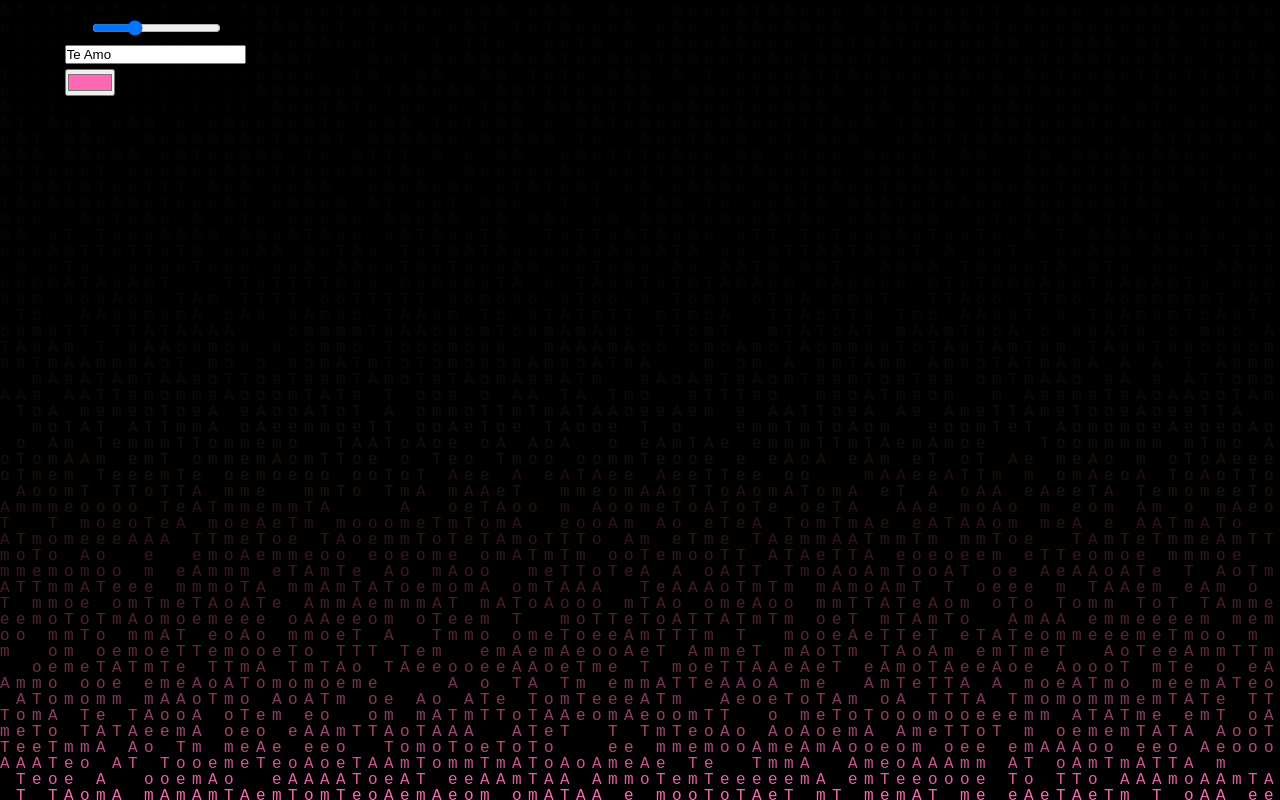
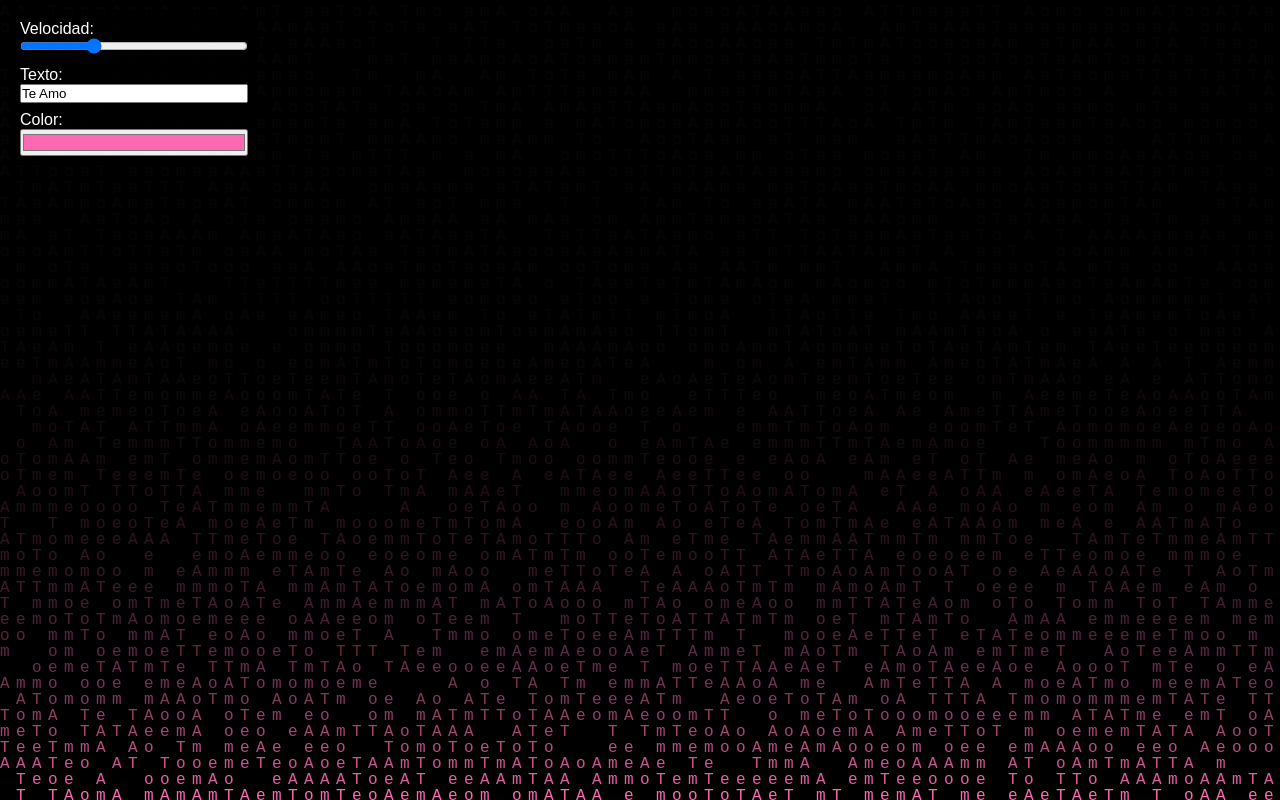
Before and after one commit to sxnchzf/Matrix, a plain HTML site: page index.html in a window 1280 px wide. Drawn offline with Linux system fonts and the light colour scheme.

Commit message:
Update style.css

```diff
--- a/style.css
+++ b/style.css
@@ -1,31 +1,41 @@
-*{
+* {
   margin: 0;
   padding: 0;
   box-sizing: border-box;
 }
 
-body{
-    margin: 0;
+body {
   overflow: hidden;
   background: black;
+  height: 100vh;
+  width: 100vw;
 }
 
-canvas{
+canvas {
   display: block;
+  position: absolute;
+  top: 0;
+  left: 0;
+  z-index: 0;
 }
 
-.Controles{
-  position: absolute;
+.Controles {
+  position: fixed;
   top: 10px;
   left: 10px;
-  background: rgba(0, 0, 0, 0.5);
+  background: rgba(0, 0, 0, 0.6);
   padding: 10px;
-  border-radius: 8px;
+  border-radius: 10px;
   z-index: 10;
+  color: white;
+  display: flex;
+  flex-direction: column;
+  gap: 8px;
+  font-family: Arial, sans-serif;
 }
 
-.Controles label{
-  display: block;
-  margin-bottom: 5px;
-  color: black;
+.Controles input[type="range"],
+.Controles input[type="text"],
+.Controles input[type="color"] {
+  width: 100%;
 }
```
Lines whose indentation alone changed are shown as unchanged.
